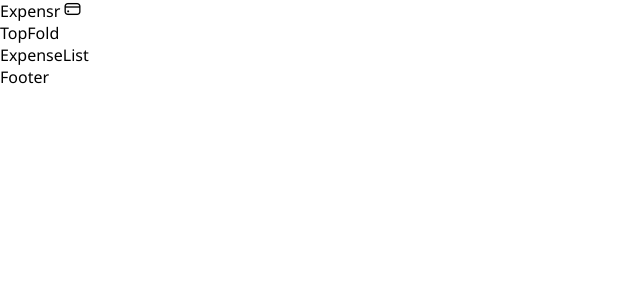
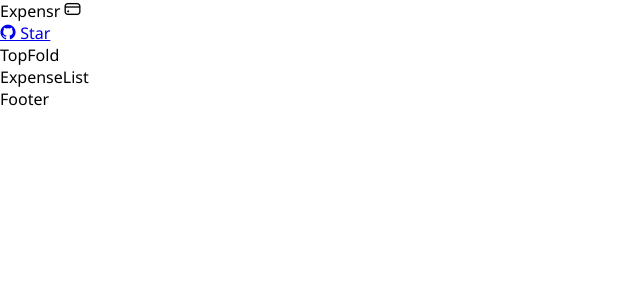
Before and after one commit to CoreyPhillipsOfficial/expense-tracker, a React (Create React App) app: page / in a window 1280 px wide. Shown: the top 300 px of the page, without its empty margins (0-640 px from the left). Built offline with nearby package versions, Linux system fonts and the light colour scheme.

Commit message:
imported Github logo

```diff
--- a/public/index.html
+++ b/public/index.html
@@ -19,6 +19,8 @@
     rel="stylesheet">
   <link rel="manifest" href="%PUBLIC_URL%/manifest.json" />
   <link rel="stylesheet" href="https://cdn-uicons.flaticon.com/uicons-regular-rounded/css/uicons-regular-rounded.css">
+  <link rel="stylesheet" type='text/css' href="https://cdn.jsdelivr.net/gh/devicons/devicon@latest/devicon.min.css" />
+
   <!--
       Notice the use of %PUBLIC_URL% in the tags above.
       It will be replaced with the URL of the `public` folder during the build.
--- a/src/components/header/index.js
+++ b/src/components/header/index.js
@@ -8,6 +8,11 @@ const Header = () => {
                 <div className='header-logo'>
                     Expensr <i class="fi fi-rr-credit-card"></i>
                 </div>
+                <div className="header-button">
+                    <a href="https://github.com/CoreyPhillipsOfficial" target='_blank' rel='noopener noreferrer'>
+                        <i class="devicon-github-original"></i> Star
+                    </a>
+                </div>
             </div>
         </div>
     )
```
